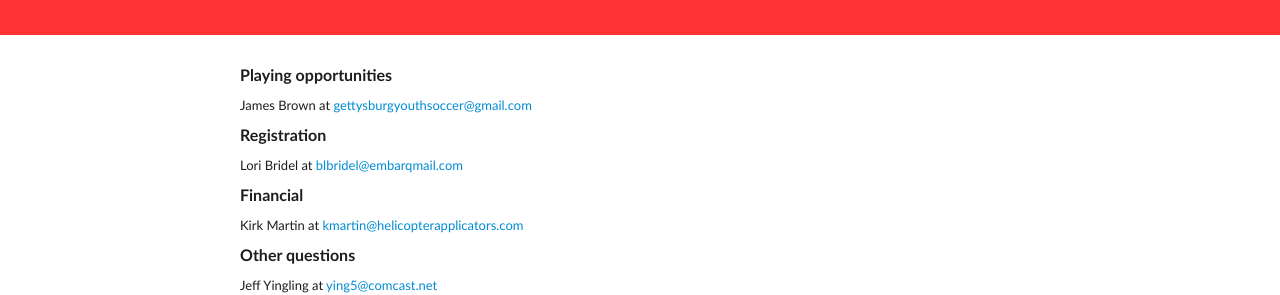
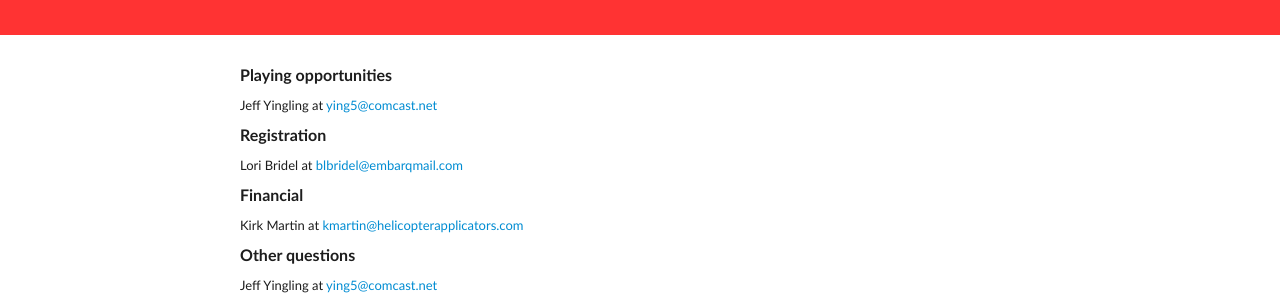
Before and after one commit to GYSC/gysc.github.com, a Jekyll site: the page built from contact.md, in a window 1280 px wide. Shown: the part 235-530 px from the top of the page. Built offline with Jekyll 4.4.1, drawn with Linux system fonts in a browser that asks for light colours; Markdown is read by kramdown in place of the engine named in the settings.

Commit message:
Update contact.md

```diff
--- a/contact.md
+++ b/contact.md
@@ -7,7 +7,7 @@ permalink: /contact/
 ---
 ####Playing opportunities
 
-James Brown at <a href="mailto:gettysburgyouthsoccer@gmail.com">gettysburgyouthsoccer@gmail.com</a>
+Jeff Yingling at <a href="mailto:ying5@comcast.net">ying5@comcast.net</a>
 
 ####Registration
 
```
